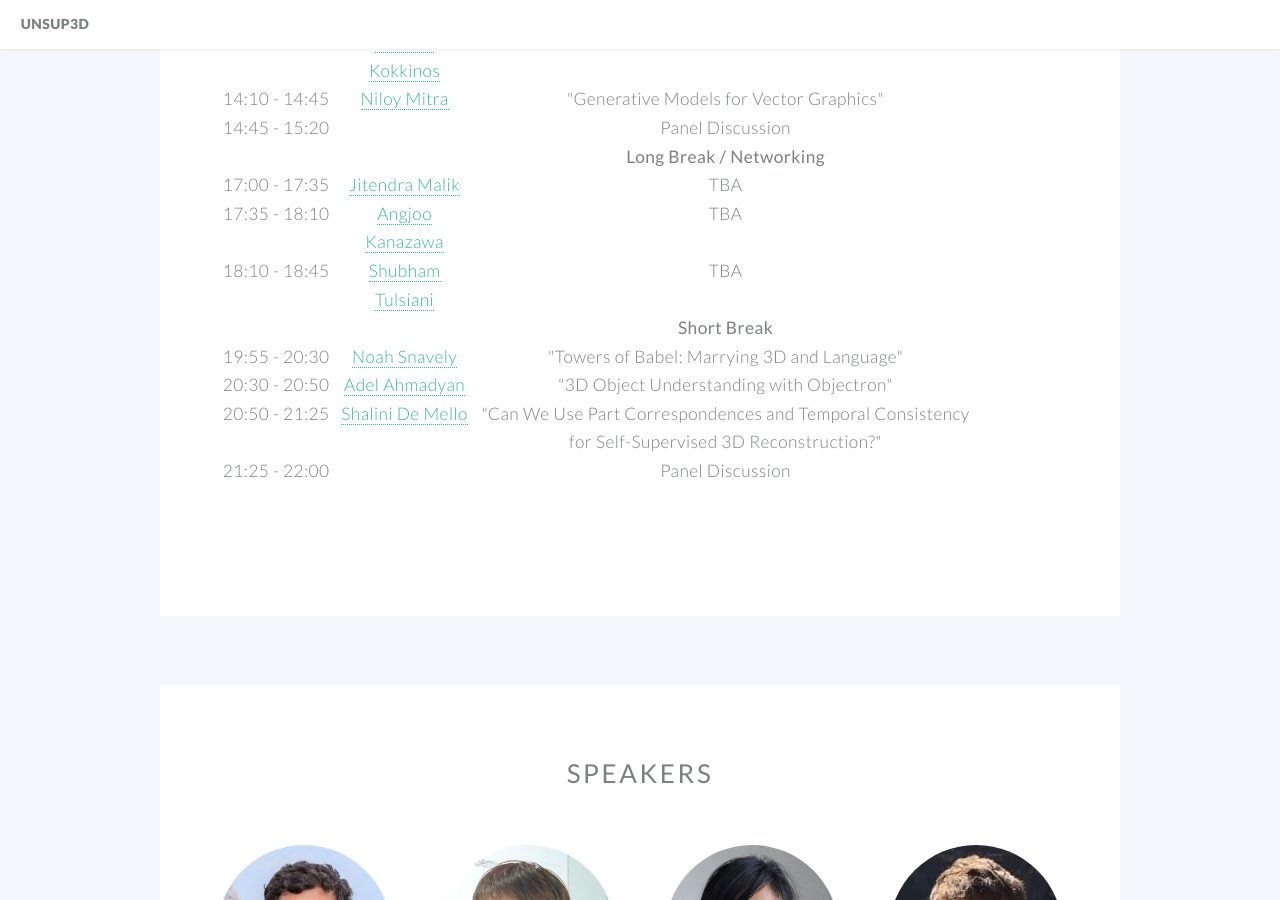
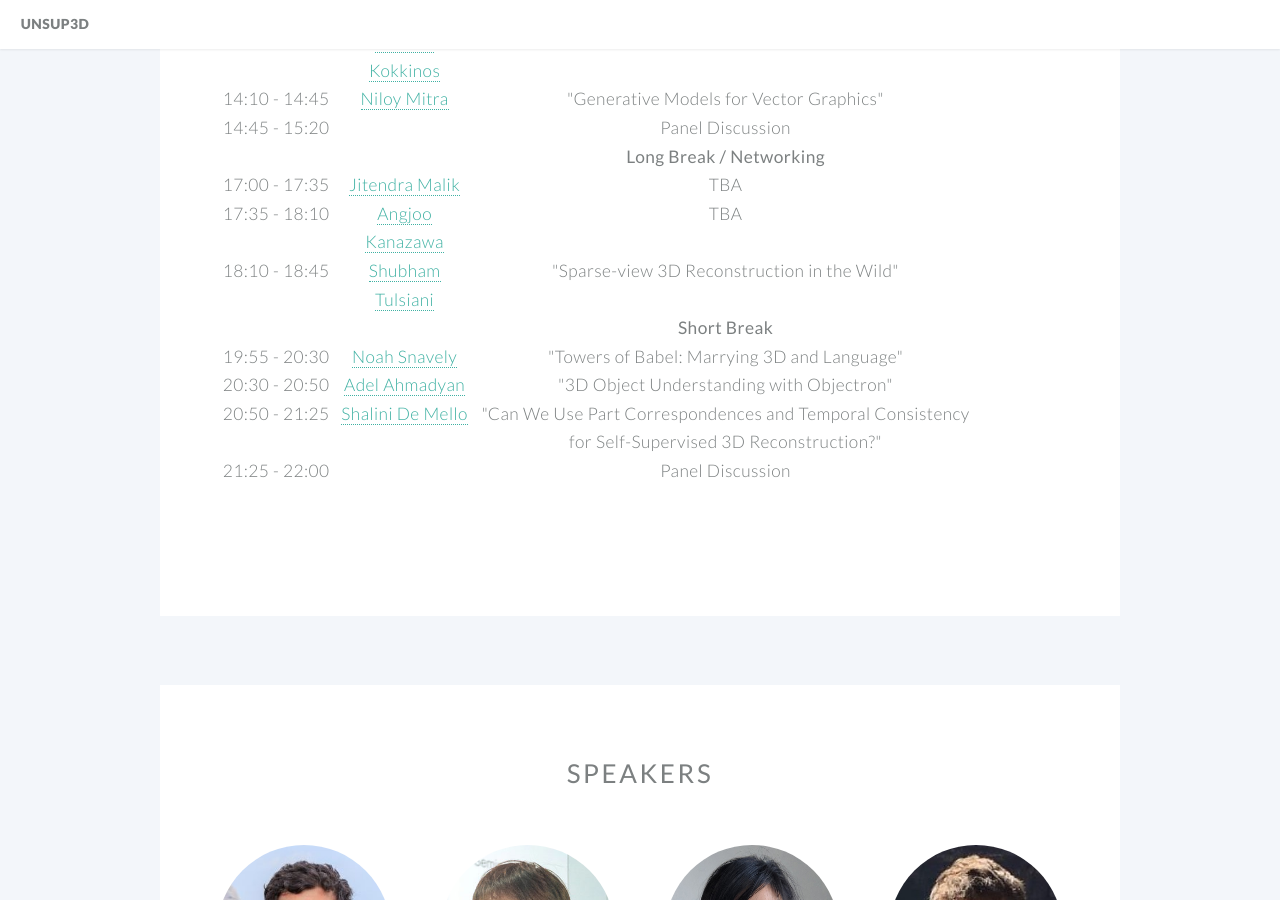
Before and after one commit to unsup3d/unsup3d.github.io, a Jekyll site: the page built from index.html, in a window 1280 px wide and 900 px high, scrolled down 2202 px. Built offline with Jekyll 4.4.1, drawn with Linux system fonts in a browser that asks for light colours.

Commit message:
updated title

```diff
--- a/index.html
+++ b/index.html
@@ -137,7 +137,7 @@ banner: images/banner.jpg
           <tr>
             <td class="convertTimeRange">18:10-18:45</td>
             <td><a href="https://shubhtuls.github.io/" target="_blank">Shubham Tulsiani</a></td>
-            <td>TBA</td>
+            <td>"Sparse-view 3D Reconstruction in the Wild"</td>
             <td></td>
           </tr>
           <tr>
```
